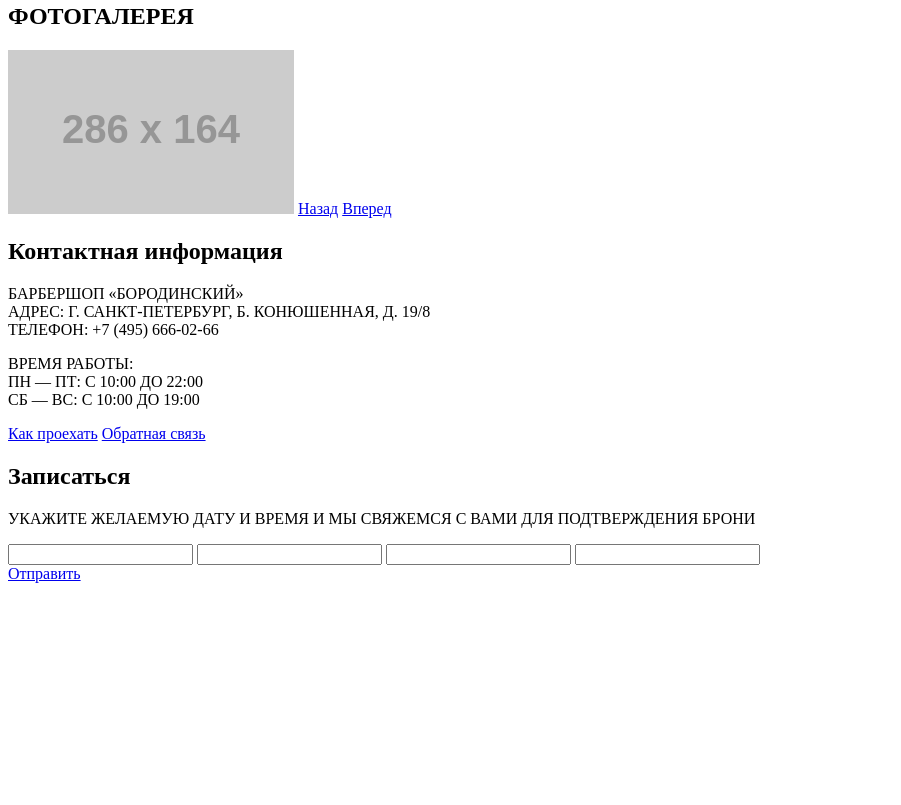
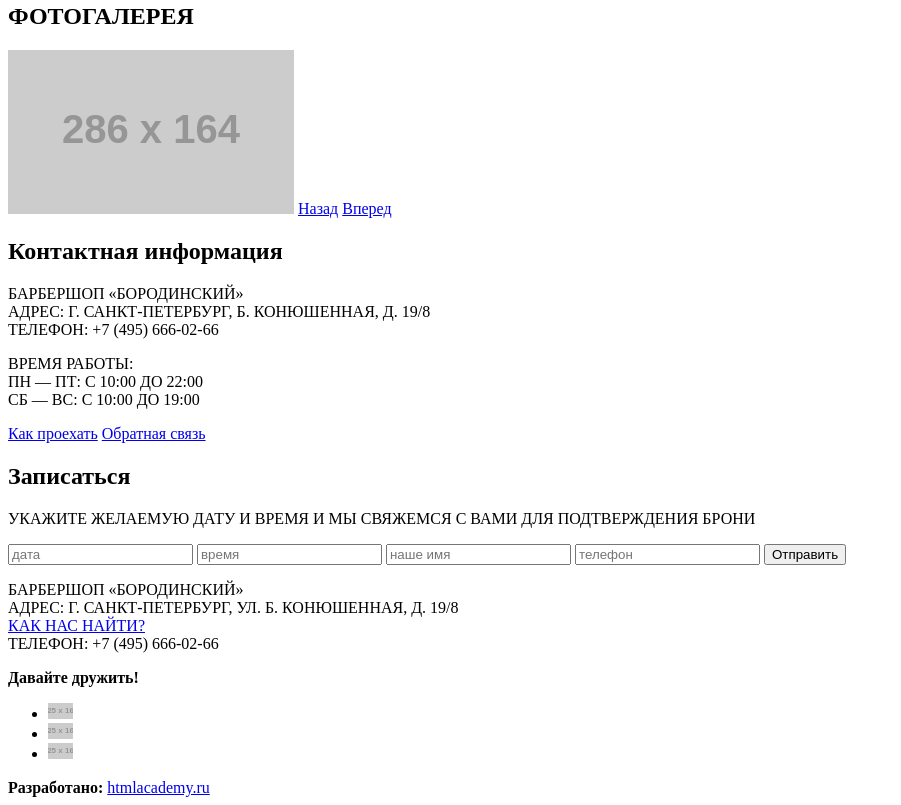
Before and after one commit to klikinstall/115964-barbershop, a plain HTML site: page index.html in a window 1280 px wide. Shown: the part 890-1695 px from the top of the page, without its empty margins (0-901 px from the left). Before the commit the page ends 1481 px from the top, so only its background shows below. Drawn offline with Linux system fonts and the light colour scheme; placeholder pictures from the web are drawn by us.

Commit message:
Разметил футер

```diff
--- a/index.html
+++ b/index.html
@@ -66,16 +66,40 @@
                 <h2>Записаться</h2>
                 <p>УКАЖИТЕ ЖЕЛАЕМУЮ ДАТУ И ВРЕМЯ И МЫ СВЯЖЕМСЯ С ВАМИ ДЛЯ ПОДТВЕРЖДЕНИЯ БРОНИ</p>
                 <form action="">
-                    <input type="text">
-                    <input type="text">
-                    <input type="text">
-                    <input type="text">
+                    <input type="text" name="date" placeholder="дата">
+                    <input type="text" name="time" placeholder="время">
+                    <input type="text" name="name" placeholder="наше имя">
+                    <input type="text" name="phone" placeholder="телефон">
+                    <input type="submit" value="Отправить">
                 </form>
-                <a href="#">Отправить</a>
             </div>
         </div>
     </section>
-
+    <footer>
+        <div class="container">
+            <p>
+                БАРБЕРШОП «БОРОДИНСКИЙ»<br> АДРЕС: Г. САНКТ-ПЕТЕРБУРГ, УЛ. Б. КОНЮШЕННАЯ, Д. 19/8<br> <a href="#">КАК НАС НАЙТИ?</a><br> ТЕЛЕФОН: +7 (495) 666-02-66
+            </p>
+            <article>
+                <b>Давайте дружить!</b>
+                <ul>
+                    <li>
+                        <a href="#"><img src="http://placehold.it/25x16" alt="vk" /></a>
+                    </li>
+                    <li>
+                        <a href="#"><img src="http://placehold.it/25x16" alt="facebook" /></a>
+                    </li>
+                    <li>
+                        <a href="#"><img src="http://placehold.it/25x16" alt="instagram" /></a>
+                    </li>
+                </ul>
+            </article>
+            <div class="copyright">
+                <b>Разработано:</b>
+                <a href="#">htmlacademy.ru</a>
+            </div>
+        </div>
+    </footer>
     <!--<p>Репозиторий создан для обучения на интенсивном онлайн‑курсе «<a href="https://htmlacademy.ru/intensive/htmlcss">Базовый HTML и CSS</a>».</p>-->
   </body>
 </html>
```
